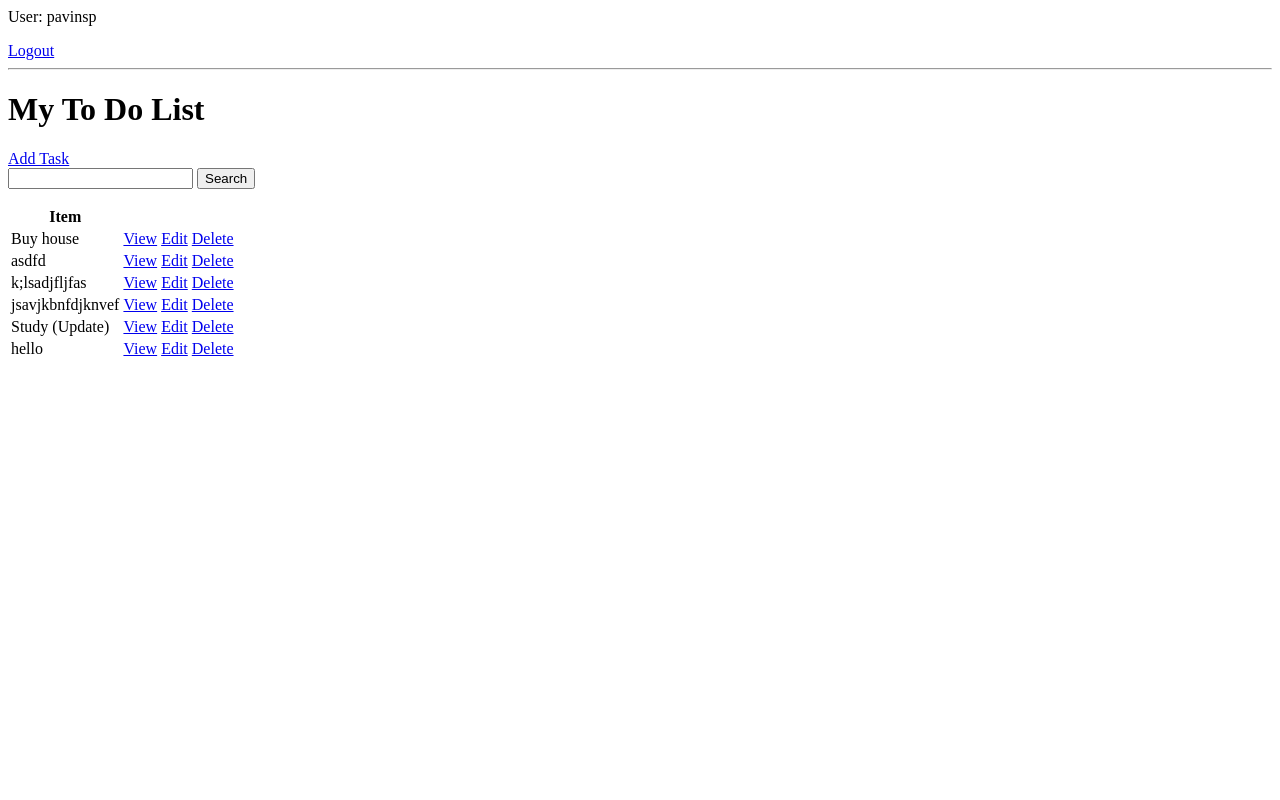
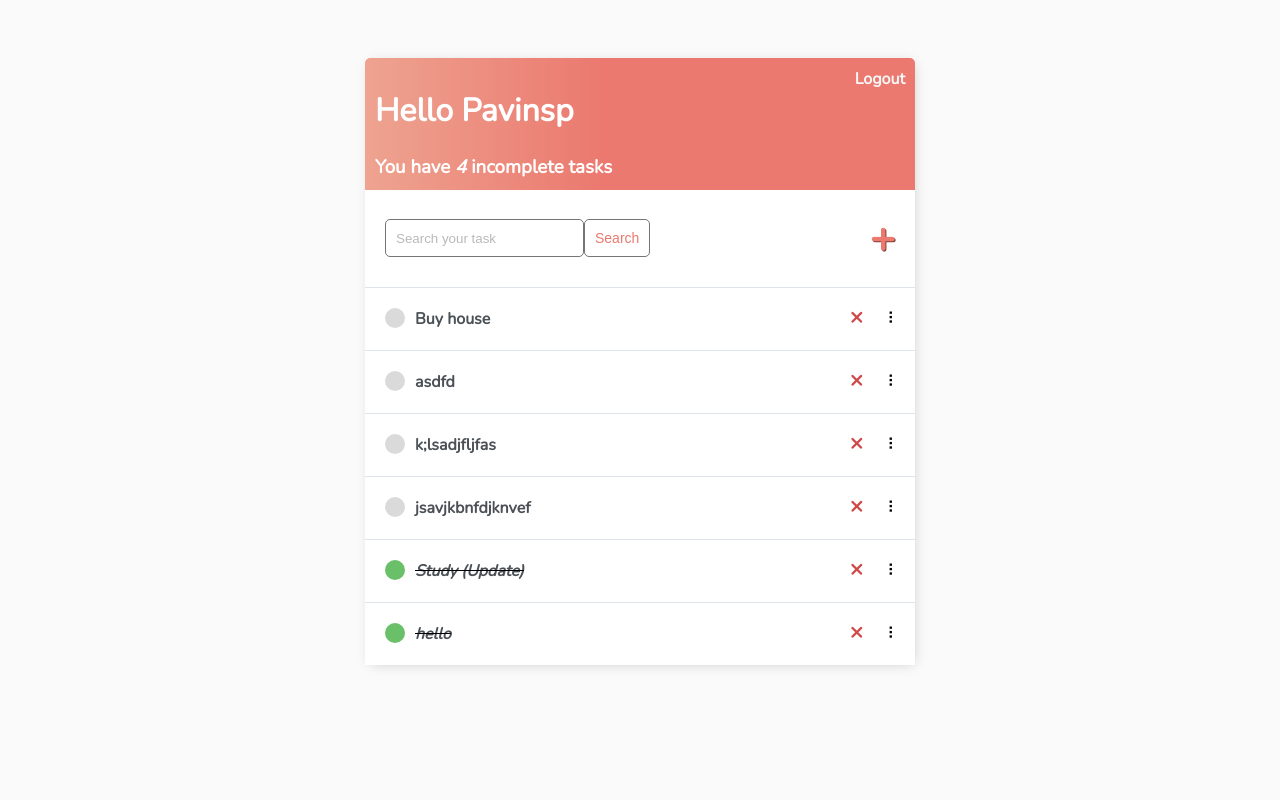
Before and after one commit to PavinSP/Django_TODO_Login, a Django app: page / in a window 1280 px wide. Run offline with Django 5.2, Linux system fonts and the light colour scheme; a user stored in the database is signed in; data comes from the database, SQL or seed files in the repository; both versions use the stored data as it was after the commit.

Commit message:
Styling completed successfully

```diff
--- /dev/null
+++ b/project1/base/templates/base/main.html
@@ -0,0 +1,210 @@
+<!DOCTYPE html>
+<html lang="en">
+
+<head>
+    <meta charset="utf-8">
+    <meta name="description"
+        content="This is to do list implemented using Django by Dennis Ivy who is a full stack web developer.">
+
+    <meta http-equiv="X-UA-Compatible" content="IE=edge">
+    <title>To Do Items</title>
+    <meta name="description" content="">
+    <meta name="viewport" content="width=device-width, initial-scale=1">
+
+    <link rel="preconnect" href="https://fonts.gstatic.com">
+    <link href="https://fonts.googleapis.com/css2?family=Nunito:wght@200&display=swap" rel="stylesheet">
+
+    <style>
+        body {
+            background-color: #FAFAFA;
+            font-family: 'Nunito', sans-serif;
+            padding-top: 50px;
+        }
+
+        h1,
+        h2,
+        h3,
+        h4,
+        h5,
+        h6,
+            {
+            font-family: 'Raleway', sans-serif;
+        }
+
+        a,
+        p {
+            color: #4b5156
+        }
+
+        a {
+            font-weight: 600;
+        }
+
+        .container {
+            max-width: 550px;
+            margin: auto;
+            background-color: #fff;
+            -webkit-box-shadow: 2px 2px 13px -4px rgba(0, 0, 0, 0.21);
+            box-shadow: 2px 2px 13px -4px rgba(0, 0, 0, 0.21);
+        }
+
+        input {
+            outline: none;
+            border: none;
+        }
+
+        .header-bar {
+            display: flex;
+            justify-content: space-between;
+            color: #fff;
+            padding: 10px;
+            border-radius: 5px 5px 0 0;
+            background: linear-gradient(90deg, #EEA390 0%, #EB796F 43%, #EB796F 100%);
+        }
+
+        .header-bar a {
+            color: rgb(247, 247, 247);
+            text-decoration: none;
+        }
+
+        .task-wrapper {
+            display: flex;
+            align-items: center;
+            justify-content: space-between;
+            background-color: #fff;
+            border-top: 1px solid #dfe4ea;
+            overflow: hidden;
+        }
+
+        .task-title {
+            display: flex;
+            padding: 20px;
+        }
+
+        .task-title a {
+            text-decoration: none;
+            color: #4b5156;
+            margin-left: 10px;
+        }
+
+        .task-complete-icon {
+            height: 20px;
+            width: 20px;
+            background-color: rgb(105, 192, 105);
+            border-radius: 50%;
+        }
+
+        .task-incomplete-icon {
+            height: 20px;
+            width: 20px;
+            background-color: rgb(218, 218, 218);
+            border-radius: 50%;
+        }
+
+        .delete-link {
+            text-decoration: none;
+            font-weight: 900;
+            color: #cf4949;
+            font-size: 22px;
+            line-height: 0;
+            padding: 20px 0px;
+        }
+
+        /*Handle Classes*/
+
+        .handle {
+            display: inline-block;
+            padding: 20px 16px;
+            cursor: grab;
+            user-select: none;
+        }
+
+        .handle:after,
+        .handle:before {
+            display: block;
+            content: "";
+        }
+
+        .handle:active,
+        .handle:active:before,
+        .handle:active:after {
+            cursor: grabbing;
+        }
+
+        .dropArea {
+            background-color: #f1f2f6;
+            color: black;
+            border: #ced6e0 1px solid;
+        }
+
+        .selectedTask {
+            opacity: 0.6;
+        }
+
+
+        #add-link {
+            color: #EB796F;
+            text-decoration: none;
+            font-size: 42px;
+            text-shadow: 1px 1px #81413b;
+        }
+
+        #search-add-wrapper {
+            display: flex;
+            justify-content: space-between;
+            align-items: center;
+            padding: 20px;
+        }
+
+        @media screen and (max-width:320px) {
+            #search-add-wrapper {
+                padding: 10px;
+            }
+        }
+
+        input[type=text],
+        input[type=password],
+        textarea {
+            border: 1px solid #757575;
+            border-radius: 5px;
+            padding: 10px;
+            width: 90%;
+        }
+
+        label {
+            padding-top: 10px !important;
+            display: block;
+        }
+
+        ::placeholder {
+            font-weight: 300;
+            opacity: 0.5;
+        }
+
+        .button {
+            border: 1px solid #757575;
+            background-color: #FFF;
+            color: #EB796F;
+            padding: 10px;
+            font-size: 14px;
+            border-radius: 5px;
+            cursor: pointer;
+            text-decoration: none;
+        }
+
+        .card-body {
+            padding: 20px;
+        }
+    </style>
+</head>
+
+<body>
+
+    <div class="container">
+        {% block content %} {% endblock content %}
+    </div>
+
+</body>
+
+
+</html>
--- a/project1/base/templates/base/task_list.html
+++ b/project1/base/templates/base/task_list.html
@@ -1,34 +1,84 @@
-{% if user.is_authenticated %}
-    <p>User: {{request.user}} </p>
-    <a href="{% url 'logout' %}">Logout</a>
+{% extends 'base/main.html' %} {% block content %}
 
-    {% else %}
-    <a href="{% url 'login' %}">Login</a>
+<script src="https://cdn.jsdelivr.net/npm/sortablejs@latest/Sortable.min.js"></script>
+<div class="header-bar">
+    <div>
+        <h1>Hello {{request.user|title}}</h1>
+        <h3 style="margin:0">You have <i>{{count}}</i> incomplete task{{ count|pluralize:"s" }}</h3>
+    </div>
+
+    {% if request.user.is_authenticated %}
+    <a href="{% url 'logout' %}">Logout</a> {% else %}
+    <a href="{% url 'login' %}">Login</a> {% endif %}
+</div>
+
+
+<div id="search-add-wrapper">
+    <form method="GET" style="display: flex;">
+        <input type='text' name='search-area' placeholder="Search your task" value="{{search_input}}">
+        <input class="button" type="submit" value='Search'>
+    </form>
+    {% if tasks|length > 0 %}
+    <a id="add-link" href="{% url 'task-create' %}">&#x2b;</a>
     {% endif %}
-<hr>
+</div>
 
-<h1>My To Do List {{color}}</h1>
-<a href="{% url 'task-create' %}">Add Task</a>
 
-<form method="GET">
-    <input type="text" name="search-area">
-    <button type="submit">Search</button>
+<!-- Hidden form. Form submits new item positions -->
+<form style="display: none;" id="reorderForm" method="post" action="{% url 'task-reorder' %}">
+    {% csrf_token %}
+    <input type="hidden" id="positionInput" name="position">
 </form>
 
-<table>
-    <tr>
-        <th>Item</th>
-        <th></th>
-        <th></th>
-    </tr>
+
+<div id="tasklist" class="task-items-wrapper">
     {% for task in tasks %}
-    <tr>
-        <td>{{task.title}}</td>
-        <td><a href="{% url 'task' task.id %}">View</a></td>
-        <td><a href="{% url 'task-update' task.id %}">Edit</a></td>
-        <td><a href="{% url 'task-delete' task.id %}">Delete</a></td>
-    </tr>
+    <div class="task-wrapper" data-position="{{task.pk}}">
+        <div class="task-title">
+            {% if task.complete %}
+            <div class="task-complete-icon"></div>
+            <i><s><a href="{% url 'task-update' task.id %}">{{task}}</a></s></i> {% else %}
+            <div class="task-incomplete-icon"></div>
+            <a href="{% url 'task-update' task.id %}">{{task}}</a> {% endif %}
+        </div>
+        <div class="task-controls">
+            <a class="delete-link" href="{% url 'task-delete' task.id %}">&#215;</a>
+            <span class="handle">&nbsp;&#10247;</span>
+        </div>
+    </div>
+
     {% empty %}
-        <h3>No items in list</h3>
+    <div style="text-align: center; padding-bottom: 10px; line-height: 1em;">
+        <h3>No new tasks are created.</h3>
+        <h3>Create a <a style="text-decoration: none; color: #e53935;" href="{% url 'task-create' %}">New task</a> ! </h3>
+    </div>
     {% endfor %}
-</table>
+</div>
+
+<script>
+    var taskList = document.getElementById("tasklist");
+    var reorderForm = document.getElementById("reorderForm");
+    var positionInput = document.getElementById("positionInput");
+
+    let sortable = Sortable.create(taskList, {
+        handle: '.handle',
+        ghostClass: 'dropArea',
+        chosenClass: 'selectedTask',
+
+    });
+
+    function reordering() {
+        const rows = document.getElementsByClassName("task-wrapper");
+        let pos = [];
+        for (let row of rows) {
+            pos.push(row.dataset.position);
+        }
+        console.log(pos.join(","))
+        positionInput.value = pos.join(',');
+        reorderForm.submit();
+    }
+
+    document.ondrop = reordering
+</script>
+
+{% endblock content %}
--- a/project1/base/urls.py
+++ b/project1/base/urls.py
@@ -1,5 +1,5 @@
 from django.urls import path
-from .views import TaskList, TaskDetail, TaskCreate, TaskUpdate, TaskDelete, CustomLoginView, logout_view, RegisterPage
+from .views import TaskList, TaskDetail, TaskCreate, TaskUpdate, TaskDelete, CustomLoginView, logout_view, RegisterPage, TaskReorder
 from django.contrib.auth.views import LogoutView
 
 urlpatterns = [
@@ -10,5 +10,6 @@ urlpatterns = [
     path('task-create', TaskCreate.as_view(), name='task-create'),
     path('task-update/<int:pk>/', TaskUpdate.as_view(), name='task-update'),
     path('task-delete/<int:pk>/', TaskDelete.as_view(), name='task-delete'),
-    path('register/', RegisterPage.as_view(), name='register')
+    path('register/', RegisterPage.as_view(), name='register'),
+    path('task-reorder/', TaskReorder.as_view(), name='task-reorder'),
 ]
--- a/project1/base/views.py
+++ b/project1/base/views.py
@@ -1,15 +1,20 @@
 from re import L
-from django.shortcuts import render
+from django.shortcuts import render, redirect
 from django.views.generic.list import ListView
 from django.views.generic.detail import DetailView
 from django.views.generic.edit import CreateView, UpdateView, DeleteView, FormView
 from django.urls import reverse_lazy
 from django.contrib.auth.views import LoginView
 from django.contrib.auth import logout
-from django.shortcuts import redirect
 from django.contrib.auth.mixins import LoginRequiredMixin
 from django.contrib.auth.forms import UserCreationForm
 from django.contrib.auth import login
+from django.views import View
+from django.shortcuts import redirect
+from django.db import transaction
+
+from .models import Task
+from .forms import PositionForm
 
 from .models import Task
 # Create your views here.
@@ -80,6 +85,21 @@ class TaskDelete(LoginRequiredMixin,DeleteView):
     model=Task
     context_object_name = 'task'
     success_url=reverse_lazy('tasks')
+    def get_queryset(self):
+        owner = self.request.user
+        return self.model.objects.filter(user=owner)
+
+class TaskReorder(View):
+    def post(self, request):
+        form = PositionForm(request.POST)
+
+        if form.is_valid():
+            positionList = form.cleaned_data["position"].split(',')
+
+            with transaction.atomic():
+                self.request.user.set_task_order(positionList)
+
+        return redirect(reverse_lazy('tasks'))
 
 def logout_view(request):
     logout(request)
```
Also changed, not shown: project1/base/forms.py (added, +7 -0 lines), project1/base/templates/base/login.html (+21 -7 lines), project1/base/templates/base/register.html (+26 -7 lines), project1/base/templates/base/task_confirm_delete.html (+18 -7 lines), project1/base/templates/base/task_form.html (+18 -7 lines), project1/db.sqlite3.
